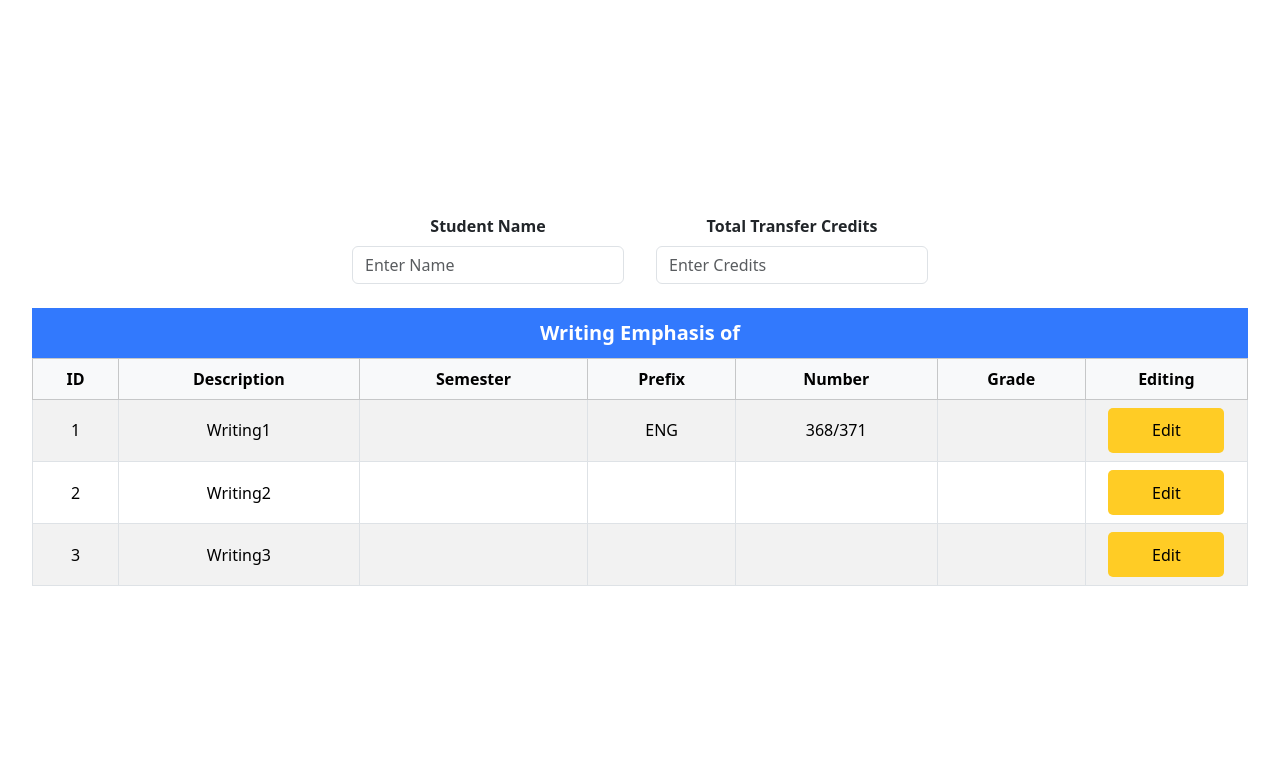
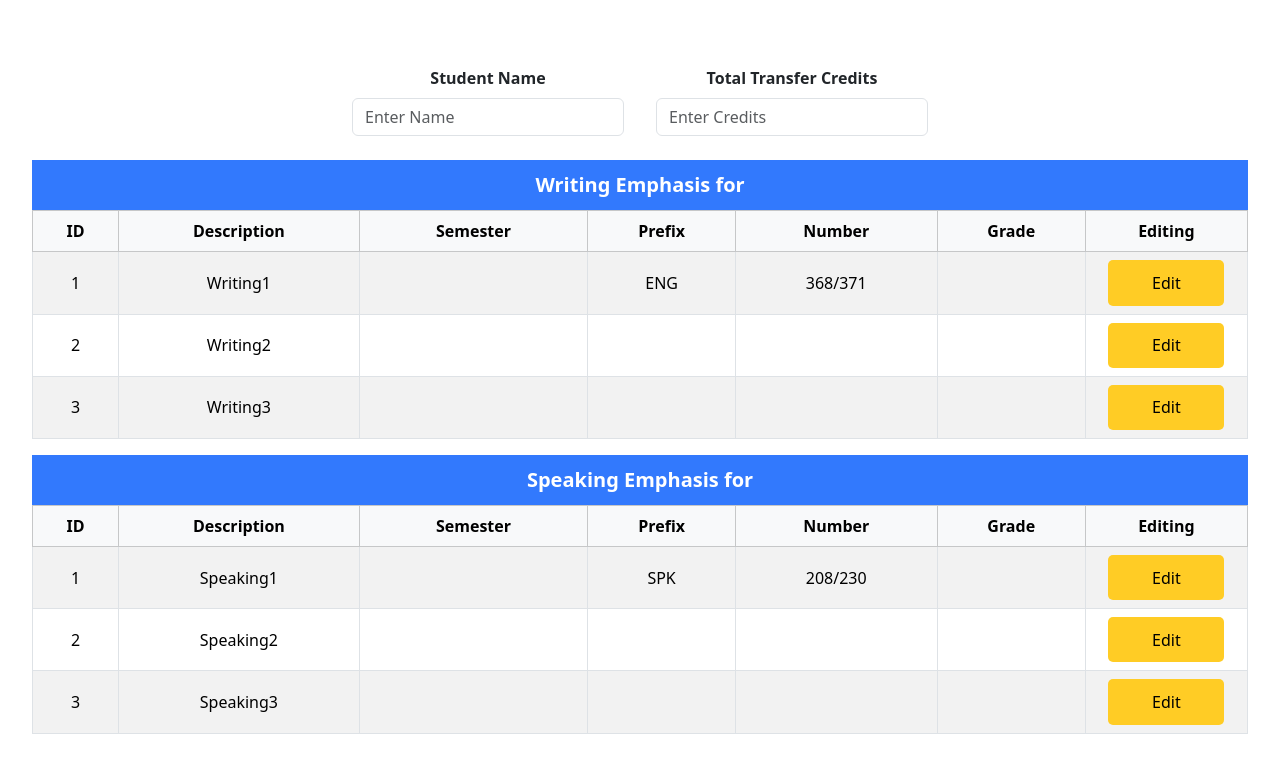
Before and after one commit to AlexPham0209/project-3, a React (Vite) app: page / in a window 1280 px wide. Shown: the top 772 px of the page. Built offline with nearby package versions, Linux system fonts and the light colour scheme.

Commit message:
Added Speaking Emphasis Table

```diff
--- a/src/App.jsx
+++ b/src/App.jsx
@@ -2,8 +2,9 @@ import { useState } from 'react'
 import reactLogo from './assets/react.svg'
 import viteLogo from '/vite.svg'
 import './App.css'
-import CourseTable from './CourseTable'
+import WritingTable from './WritingTable'
 import Prompt from './Prompt'
+import SpeakingTable from './SpeakingTable'
 
 function App() {
   const [name, setName] = useState('');
@@ -12,7 +13,8 @@ function App() {
   return (
     <div>
       <Prompt setName={setName} setCredits={setCredits}></Prompt>
-      <CourseTable name={name} credits={credits}></CourseTable>
+      <WritingTable name={name} credits={credits}></WritingTable>
+      <SpeakingTable name={name} credits={credits}></SpeakingTable>
     </div>
   )
 }
--- /dev/null
+++ b/src/SpeakingTable.jsx
@@ -0,0 +1,46 @@
+import { Table } from "react-bootstrap";
+import "bootstrap/dist/css/bootstrap.css";
+import { useEffect, useState } from "react";
+import './App.css'
+import CourseRow from "./CourseRow";
+
+export default function SpeakingTable({name, credits}) {
+    let numberOfCourses = 0;
+
+    if (credits < 40)
+        numberOfCourses = 3;
+    else if (credits < 70)
+        numberOfCourses = 2;
+    else
+        numberOfCourses = 1;
+
+    let rows = Array.from({ length: numberOfCourses }, (_, i) =>
+        (i === 0 ? <CourseRow id={1} prefix={'SPK'} number={'208/230'} description={`Speaking${1}` }></CourseRow>
+            : <CourseRow id={i + 1} description={`Speaking${i + 1}`}></CourseRow>
+        )
+    );
+
+    return (
+    <div className="course-table">
+        <div className="title">Speaking Emphasis for {name}</div>
+        <Table bordered responsive striped hover style={{width: "100%"}}>
+            <thead className="table-light" style={{backgroundColor: "rgb(240, 223, 223)", color: "white"}}>
+                <tr>
+                    <th style={{width: "15vw", fontWeight: 600}}>ID</th>
+                    <th style={{width: "40vw", fontWeight: 600}}>Description</th>
+                    <th style={{width: "40vw", fontWeight: 600}}>Semester</th>
+                    <th style={{width: "25vw", fontWeight: 600}}>Prefix</th>
+                    <th style={{width: "35vw", fontWeight: 600}}>Number</th>
+                    <th style={{width: "25vw", fontWeight: 600}}>Grade</th>
+                    <th style={{width: "25vw", fontWeight: 600}}>Editing</th>
+                </tr>
+            </thead>
+
+            <tbody>
+                {rows}
+            </tbody>
+        </Table>
+    </div>
+    );
+
+}
--- a/src/CourseTable.jsx
+++ b/src/WritingTable.jsx
@@ -4,7 +4,7 @@ import { useEffect, useState } from "react";
 import './App.css'
 import CourseRow from "./CourseRow";
 
-export default function CourseTable({name, credits}) {
+export default function WritingTable({name, credits}) {
     let numberOfCourses = 0;
 
     if (credits < 40)
@@ -15,14 +15,14 @@ export default function CourseTable({name, credits}) {
         numberOfCourses = 1;
 
     let rows = Array.from({ length: numberOfCourses }, (_, i) =>
-        <CourseRow id={i + 1} description={`Writing${i + 1}`}></CourseRow>
+        (i === 0 ? <CourseRow id={1} prefix={'ENG'} number={'368/371'} description={`Writing${1}` }></CourseRow>
+            : <CourseRow id={i + 1} description={`Writing${i + 1}`}></CourseRow>
+        )
     );
-
-    rows[0] = <CourseRow id={1} prefix={'ENG'} number={'368/371'} description={`Writing${1}` }></CourseRow>;
 
     return (
     <div className="course-table">
-        <div className="title">Writing Emphasis of {name}</div>
+        <div className="title">Writing Emphasis for {name}</div>
         <Table bordered responsive striped hover style={{width: "100%"}}>
             <thead className="table-light" style={{backgroundColor: "rgb(240, 223, 223)", color: "white"}}>
                 <tr>
```
